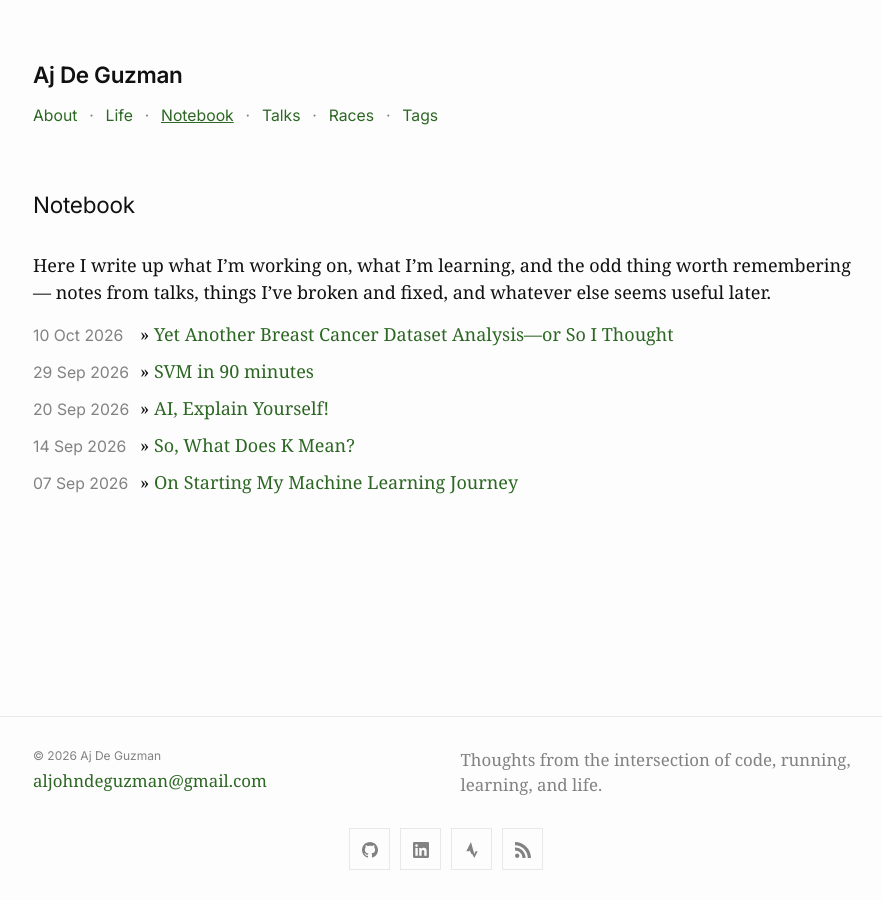
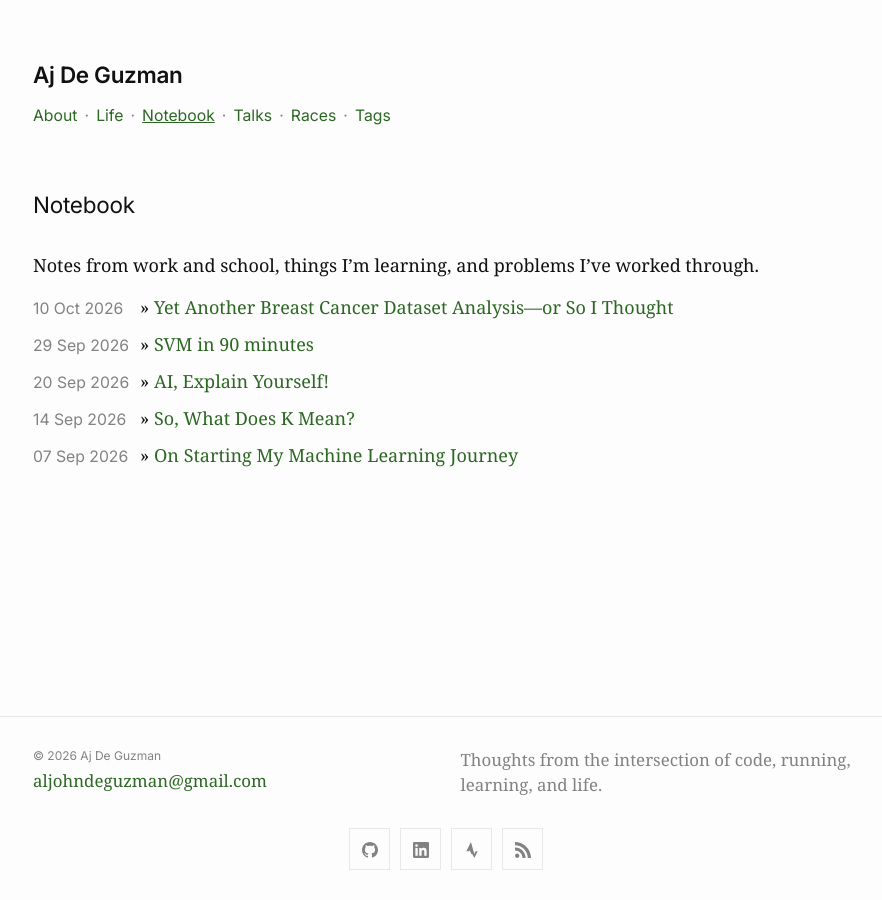
Before and after one commit to ajdeguzman/ajdeguzman.github.io, a Jekyll site: the page built from notebook.md, in a window 1280 px wide. Shown: the whole page, without its empty margins (187-1069 px from the left). Built offline with Jekyll 4.4.1, drawn with Linux system fonts in a browser that asks for light colours.

Commit message:
rephrase descriptions

```diff
--- a/_sass/minima/_custom.scss
+++ b/_sass/minima/_custom.scss
@@ -68,7 +68,7 @@ a:visited {
   display: flex;
   flex-wrap: wrap;
   align-items: baseline;
-  gap: 0.35em 0.75em;
+  gap: 0.35em 0.45em;
   border: none;
   background: transparent;
   text-align: left;
@@ -742,7 +742,7 @@ a:visited {
   .site-header { padding-top: $spacing-unit; }
 
   .site-nav {
-    column-gap: 0.9em;
+    column-gap: 0.6em;
 
     .nav-sep { display: none; }
   }
--- a/notebook.md
+++ b/notebook.md
@@ -14,8 +14,6 @@ permalink: /notebook/
   list into the paragraph above and escapes the markup.
 {% endcomment %}
 
-Here I write up what I'm working on, what I'm learning, and the odd thing worth
-remembering — notes from talks, things I've broken and fixed, and whatever else
-seems useful later.
+Notes from work and school, things I'm learning, and problems I've worked through.
 
-{% include post-list.html posts=site.posts exclude="life" empty="Nothing here yet — first entry coming soon." %}
+{% include post-list.html posts=site.posts exclude="life" empty="No posts yet." %}
```
Also changed, not shown: gallery.md (+2 -2 lines), life.md (+2 -3 lines), races.md (+3 -3 lines), talks.md (+2 -2 lines).
